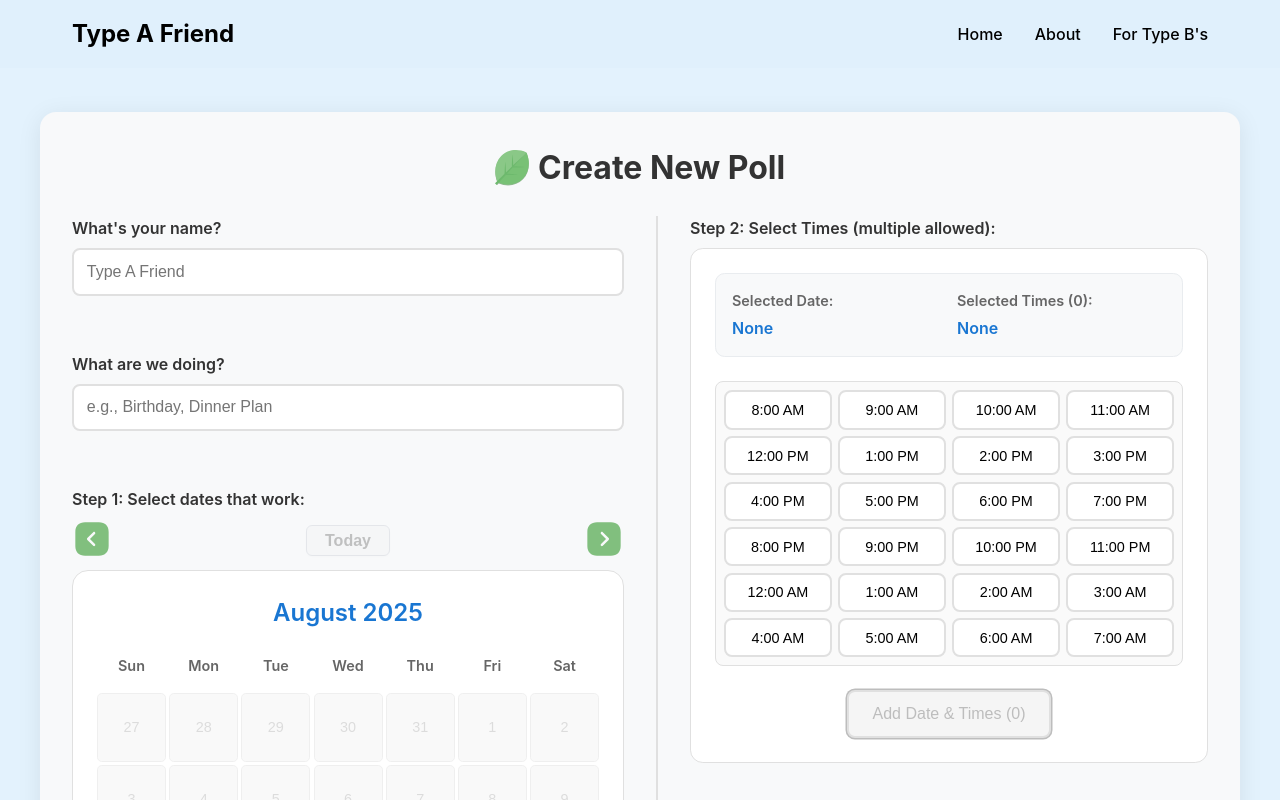
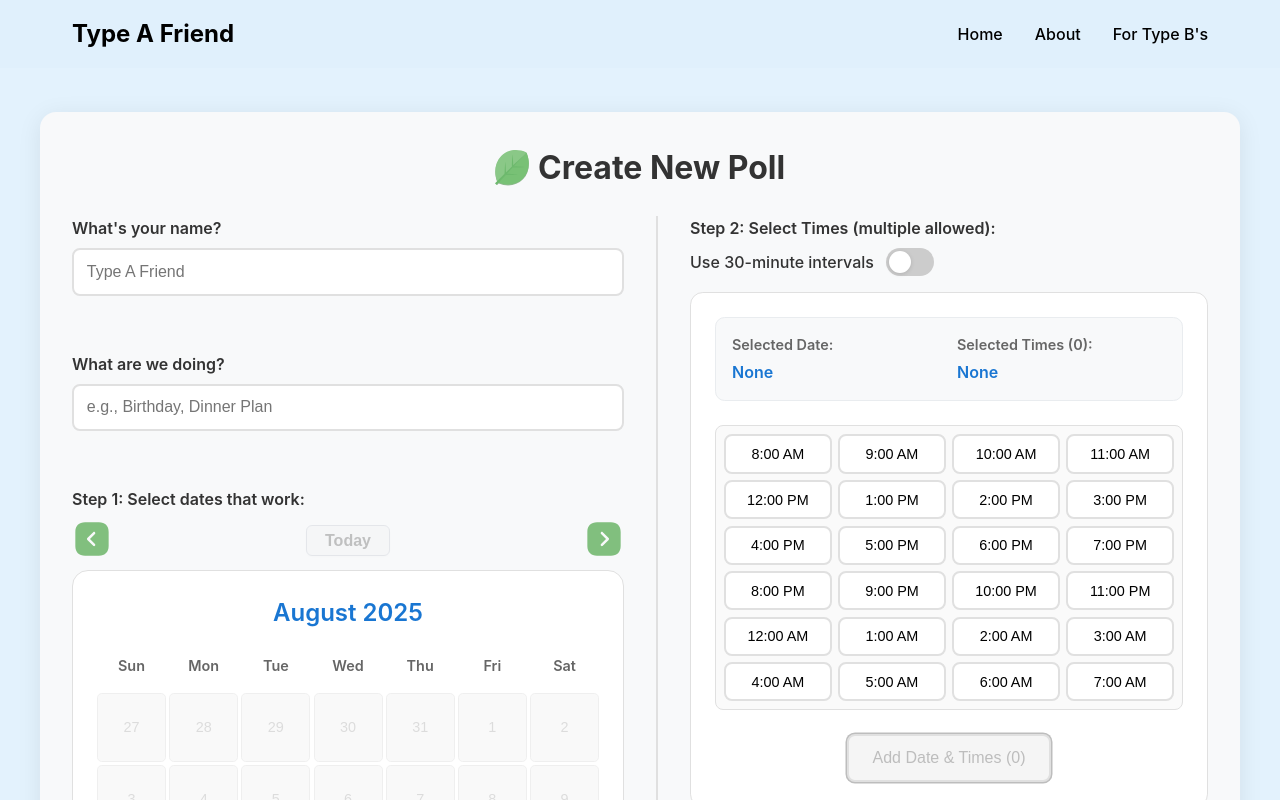
Before and after one commit to oolongmilk/Type-A-Friend, a React (Vite) app: page /find-time in a window 1280 px wide. Shown: the top 800 px of the page. Built offline with nearby package versions, Linux system fonts and the light colour scheme; no server answers.

Commit message:
time toggle 30 mins

```diff
--- a/src/Tools/FindTime/Components/TimeGrid.jsx
+++ b/src/Tools/FindTime/Components/TimeGrid.jsx
@@ -11,16 +11,34 @@ import './TimeGrid.css';
  * - existingTimes: array of time strings (optional, for showing which times are already picked by others)
  */
 
-const timeSlots = [
-  '8:00 AM', '9:00 AM', '10:00 AM', '11:00 AM', '12:00 PM', '1:00 PM',
-  '2:00 PM', '3:00 PM', '4:00 PM', '5:00 PM', '6:00 PM', '7:00 PM',
-  '8:00 PM', '9:00 PM', '10:00 PM', '11:00 PM', '12:00 AM',
-  '1:00 AM', '2:00 AM', '3:00 AM', '4:00 AM', '5:00 AM', '6:00 AM', '7:00 AM',
+
+
+// Hardcoded hourly time slots, 8:00 AM to 7:00 AM next day
+const timeSlotsHourly = [
+  '8:00 AM', '9:00 AM', '10:00 AM', '11:00 AM', '12:00 PM',
+  '1:00 PM', '2:00 PM', '3:00 PM', '4:00 PM', '5:00 PM',
+  '6:00 PM', '7:00 PM', '8:00 PM', '9:00 PM', '10:00 PM',
+  '11:00 PM', '12:00 AM', '1:00 AM', '2:00 AM', '3:00 AM',
+  '4:00 AM', '5:00 AM', '6:00 AM', '7:00 AM'
 ];
 
-export default function TimeGrid({ selectedTimes, onTimeToggle, existingTimes = [] }) {
+// Hardcoded 30-minute interval time slots, 8:00 AM to 7:30 AM next day
+const timeSlots30Min = [
+  '8:00 AM', '8:30 AM', '9:00 AM', '9:30 AM', '10:00 AM', '10:30 AM',
+  '11:00 AM', '11:30 AM', '12:00 PM', '12:30 PM', '1:00 PM', '1:30 PM',
+  '2:00 PM', '2:30 PM', '3:00 PM', '3:30 PM', '4:00 PM', '4:30 PM',
+  '5:00 PM', '5:30 PM', '6:00 PM', '6:30 PM', '7:00 PM', '7:30 PM',
+  '8:00 PM', '8:30 PM', '9:00 PM', '9:30 PM', '10:00 PM', '10:30 PM',
+  '11:00 PM', '11:30 PM', '12:00 AM', '12:30 AM', '1:00 AM', '1:30 AM',
+  '2:00 AM', '2:30 AM', '3:00 AM', '3:30 AM', '4:00 AM', '4:30 AM',
+  '5:00 AM', '5:30 AM', '6:00 AM', '6:30 AM', '7:00 AM', '7:30 AM'
+];
+
+
+export default function TimeGrid({ selectedTimes, onTimeToggle, existingTimes = [], thirtyMinute = false }) {
   const selectedSet = new Set(selectedTimes);
   const existingSet = new Set(existingTimes);
+  const timeSlots = thirtyMinute ? timeSlots30Min : timeSlotsHourly;
   return (
     <div className="time-grid">
       {timeSlots.map(time => {
@@ -51,8 +69,8 @@ export default function TimeGrid({ selectedTimes, onTimeToggle, existingTimes =
                 }}
               />
             )}
-            <span style={{ position: 'relative', zIndex: 3 }}>{time}</span> {/* This renders the time inside the button */}
-            {isExisting && <span title="Already picked">✓</span>}  {/* This renders the check mark next to the time*/}
+            <span style={{ position: 'relative', zIndex: 3 }}>{time}</span>
+            {isExisting && <span title="Already picked">✓</span>}
           </button>
         );
       })}
--- /dev/null
+++ b/src/Tools/FindTime/Components/TimeToggle.jsx
@@ -0,0 +1,50 @@
+import React from 'react';
+
+/**
+ * TimeToggle - pill-shaped Apple-style toggle for 30-minute interval selection
+ * Props:
+ * - value: boolean (on/off)
+ * - onChange: function (called with new value)
+ */
+export default function TimeToggle({ value, onChange }) {
+  return (
+    <label style={{ display: 'flex', alignItems: 'center', gap: '0.75em', fontWeight: 500, userSelect: 'none' }}>
+      <span>Use 30-minute intervals</span>
+      <button
+        type="button"
+        aria-pressed={value}
+        onClick={() => onChange(!value)}
+        style={{
+          width: '48px',
+          height: '28px',
+          borderRadius: '999px',
+          border: 'none',
+          background: value ? '#81BF7E' : '#ccc',
+          position: 'relative',
+          transition: 'background 0.2s',
+          cursor: 'pointer',
+          outline: 'none',
+          boxShadow: value ? '0 0 0 2px #3a7d4f33' : 'none',
+          padding: 0,
+          display: 'inline-block',
+          verticalAlign: 'middle',
+        }}
+      >
+        <span
+          style={{
+            display: 'block',
+            width: '22px',
+            height: '22px',
+            borderRadius: '50%',
+            background: '#fff',
+            position: 'absolute',
+            top: '3px',
+            left: value ? '23px' : '3px',
+            transition: 'left 0.2s',
+            boxShadow: '0 1px 4px #0002',
+          }}
+        />
+      </button>
+    </label>
+  );
+}
--- a/src/Tools/FindTime/CreatePoll.jsx
+++ b/src/Tools/FindTime/CreatePoll.jsx
@@ -6,6 +6,7 @@ import { ref, set, push, serverTimestamp } from 'firebase/database';
 import { database } from '../../firebase';
 import { formatDateTime } from './Utils/utils';
 import TimeGrid from './Components/TimeGrid';
+import TimeToggle from './Components/TimeToggle';
 import SelectedTimesList from './Components/SelectedTimesList';
 import ShareLinkModal from './Components/ShareLinkModal';
 import { getMonthDays } from './Utils/utils';
@@ -27,9 +28,13 @@ function CreatePoll() {
   const [currentSelectedTimes, setCurrentSelectedTimes] = useState(new Set());
   const [selectedDateTimeCombos, setSelectedDateTimeCombos] = useState(new Set());
 
+
   // Modal state for sharing
   const [showShareModal, setShowShareModal] = useState(false);
   const [shareCode, setshareCode] = useState('');
+
+  // New: Toggle for 30-minute intervals
+  const [thirtyMinute, setThirtyMinute] = useState(false);
 
   // Calendar navigation state
   const today = new Date();
@@ -217,6 +222,9 @@ function CreatePoll() {
           <div className="right-column">
             <div className="form-section">
               <label>Step 2: Select Times (multiple allowed):</label>
+              <div style={{ margin: '0.5em 0 1em 0' }}>
+                <TimeToggle value={thirtyMinute} onChange={setThirtyMinute} />
+              </div>
               <div className="time-selection">
                 <div className="current-selections">
                   <div className="selection-display">
@@ -240,6 +248,7 @@ function CreatePoll() {
                 <TimeGrid
                   selectedTimes={currentSelectedTimes}
                   onTimeToggle={toggleTimeSlotSelection}
+                  thirtyMinute={thirtyMinute}
                 />
 
                 <div className="add-section">
```
